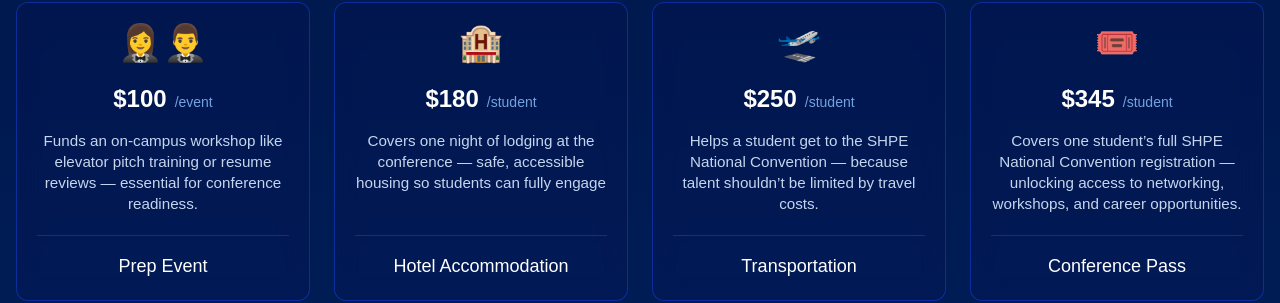
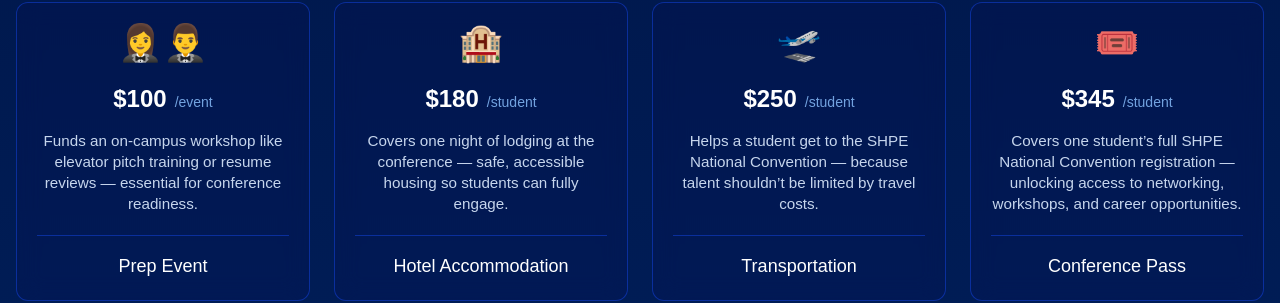
Before and after one commit to shpe-cornell/shpe-website, a Next.js app: page /sponsorship in a window 1280 px wide. Shown: the part 2593-2896 px from the top of the page. Built offline with nearby package versions, Linux system fonts and the light colour scheme; a web font is replaced by a local one.

Commit message:
Fix punctuation

```diff
--- a/src/app/components/donation-boxes.tsx
+++ b/src/app/components/donation-boxes.tsx
@@ -42,7 +42,7 @@
       amount: "$180",
       title: "Hotel Accommodation",
       description:
-        "Covers one night of lodging at the conference — safe, accessible housing so students can fully engage",
+        "Covers one night of lodging at the conference — safe, accessible housing so students can fully engage.",
       pricingType: "student",
       icon: "🏨",
     },
```
